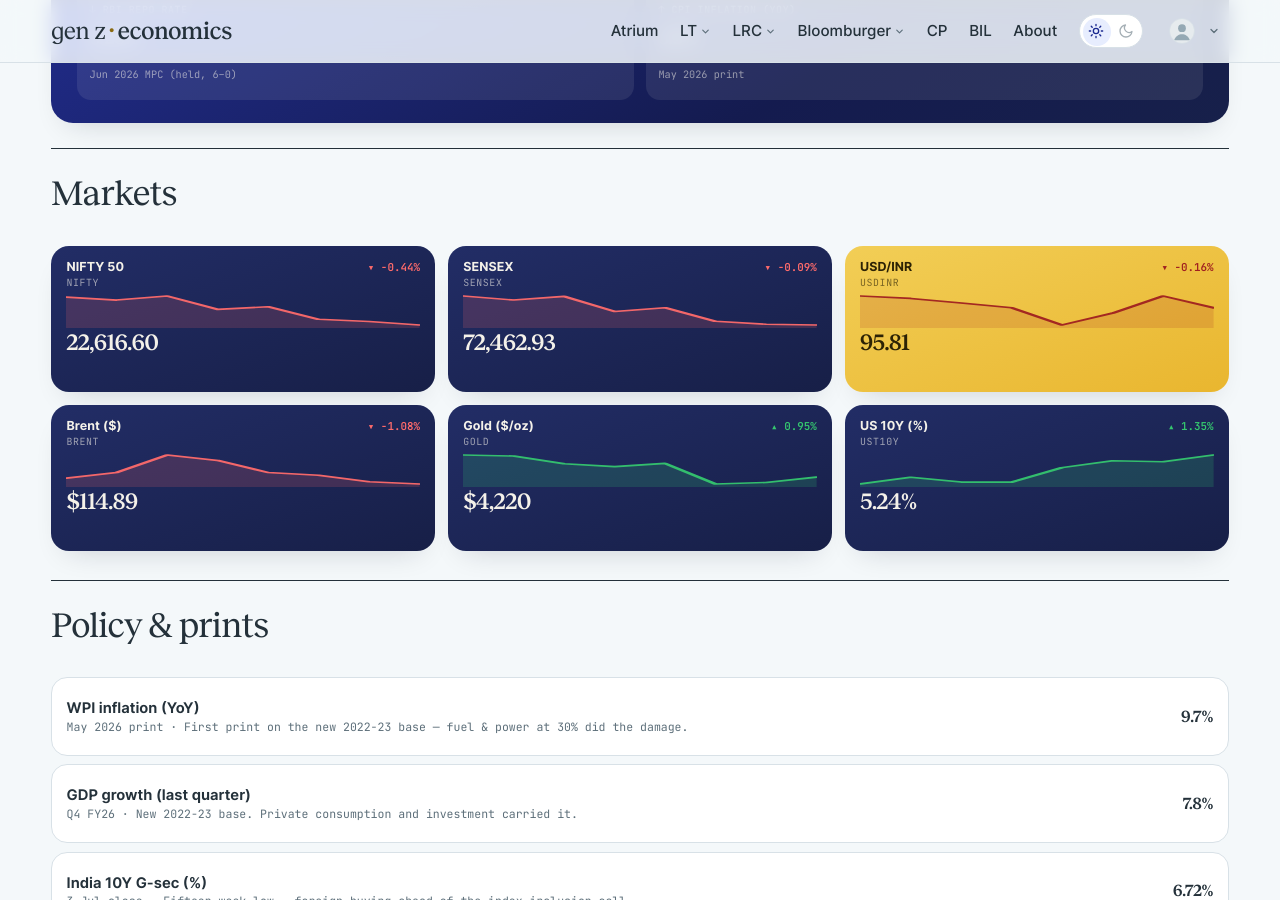
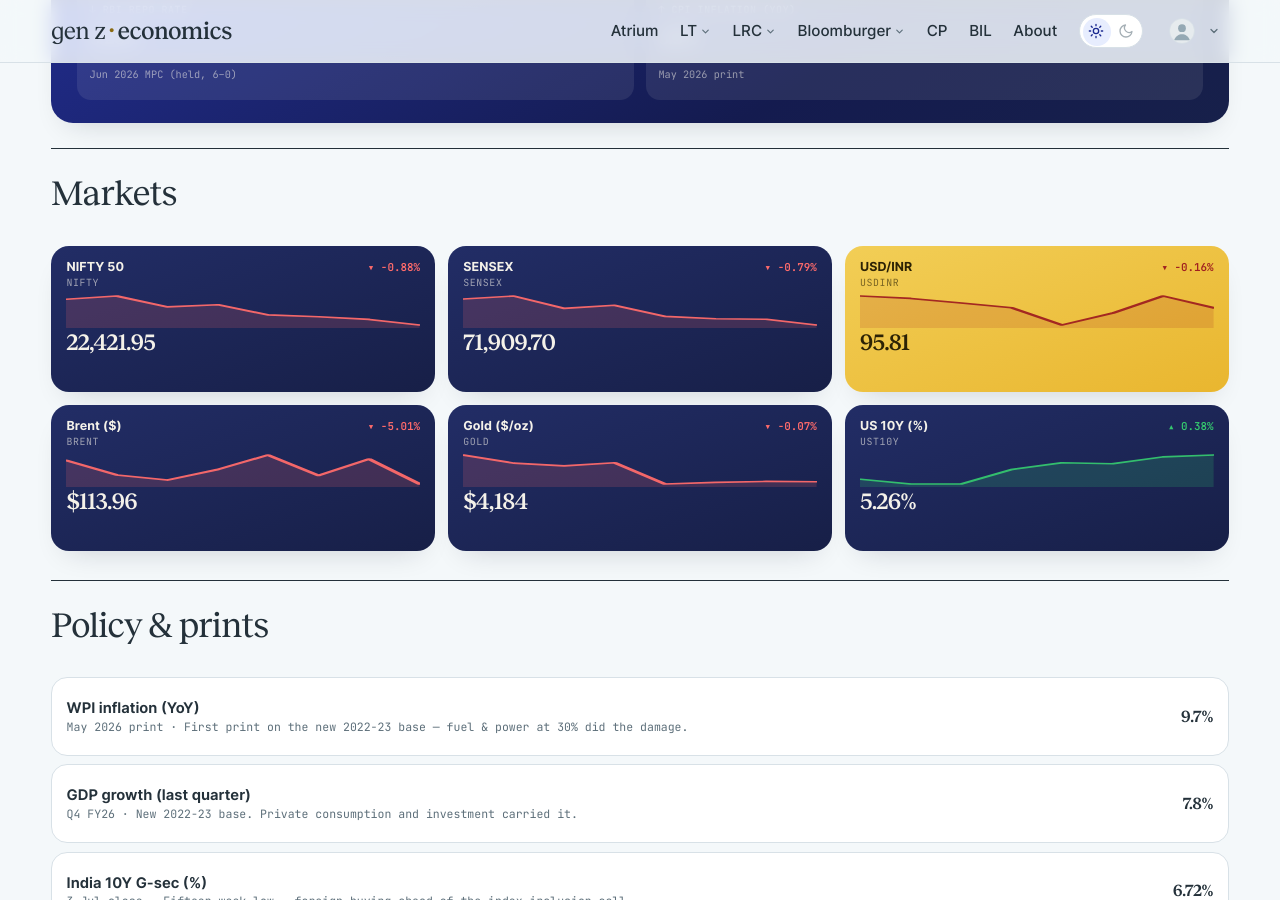
Before and after one commit to harsharya7021/genz-economics.com, a Jekyll site: the page built from macro-watch.html, in a window 1280 px wide and 900 px high, scrolled down 599 px. Built offline with Jekyll 4.4.1, drawn with Linux system fonts in a browser that asks for light colours; comment, search, counter and statistics services are not loaded.

Commit message:
data: morning market refresh

```diff
--- a/_data/macro.json
+++ b/_data/macro.json
@@ -1,34 +1,34 @@
 {
-  "as_of": "30 Sep 2026 close",
+  "as_of": "1 Oct 2026 close",
   "auto": {
     "nifty": {
       "label": "NIFTY 50",
-      "v": "22,616.60",
-      "chg": -0.44,
+      "v": "22,421.95",
+      "chg": -0.88,
       "spark": [
-        23414.301,
         23329.0,
         23446.801,
         23063.1,
         23140.5,
         22780.25,
         22716.199,
-        22616.6
+        22620.449,
+        22421.949
       ]
     },
     "sensex": {
       "label": "SENSEX",
-      "v": "72,462.93",
-      "chg": -0.09,
+      "v": "71,909.70",
+      "chg": -0.79,
       "spark": [
-        74858.992,
         74529.078,
         74828.25,
         73580.539,
         73895.742,
         72771.719,
         72529.07,
-        72462.93
+        72480.289,
+        71909.703
       ]
     },
     "usdinr": {
@@ -48,47 +48,47 @@
     },
     "brent": {
       "label": "Brent ($)",
-      "v": "$114.89",
-      "chg": -1.08,
+      "v": "$113.96",
+      "chg": -5.01,
       "spark": [
-        118.06,
-        121.25,
-        130.8,
-        127.84,
-        121.18,
         119.66,
         116.15,
-        114.89
+        114.89,
+        117.45,
+        120.92,
+        116.01,
+        119.97,
+        113.96
       ]
     },
     "gold": {
       "label": "Gold ($/oz)",
-      "v": "$4,220",
-      "chg": 0.95,
+      "v": "$4,184",
+      "chg": -0.07,
       "spark": [
-        4383.9,
         4376.4,
         4318.4,
         4298.0,
         4321.2,
         4168.4,
         4179.7,
-        4219.5
+        4186.7,
+        4183.9
       ]
     },
     "ust10y": {
       "label": "US 10Y (%)",
-      "v": "5.24%",
-      "chg": 1.35,
+      "v": "5.26%",
+      "chg": 0.38,
       "spark": [
-        4.94,
         5.01,
         4.96,
         4.96,
         5.11,
         5.18,
         5.17,
-        5.24
+        5.24,
+        5.26
       ]
     }
   },
--- a/_data/markets.yml
+++ b/_data/markets.yml
@@ -2,38 +2,38 @@
 # USD/INR) are refreshed each weekday morning by the market-data workflow;
 # the India 10Y G-Sec line is maintained by hand. Do not hand-edit the
 # live tickers — the job overwrites them.
-as_of: 30 Sep 2026
+as_of: 1 Oct 2026
 tickers:
 - symbol: NIFTY 50
   code: ^NSEI
-  value: 22,616.60
-  change: −99.60
-  pct: −0.44%
+  value: 22,421.95
+  change: −198.50
+  pct: −0.88%
   dir: down
   spark:
-  - 23414.301
   - 23329.0
   - 23446.801
   - 23063.1
   - 23140.5
   - 22780.25
   - 22716.199
-  - 22616.6
+  - 22620.449
+  - 22421.949
 - symbol: SENSEX
   code: BSE
-  value: 72,462.93
-  change: −66.14
-  pct: −0.09%
+  value: 71,909.70
+  change: −570.59
+  pct: −0.79%
   dir: down
   spark:
-  - 74858.992
   - 74529.078
   - 74828.25
   - 73580.539
   - 73895.742
   - 72771.719
   - 72529.07
-  - 72462.93
+  - 72480.289
+  - 71909.703
 - symbol: USD / INR
   code: FX
   value: '95.81'
```
